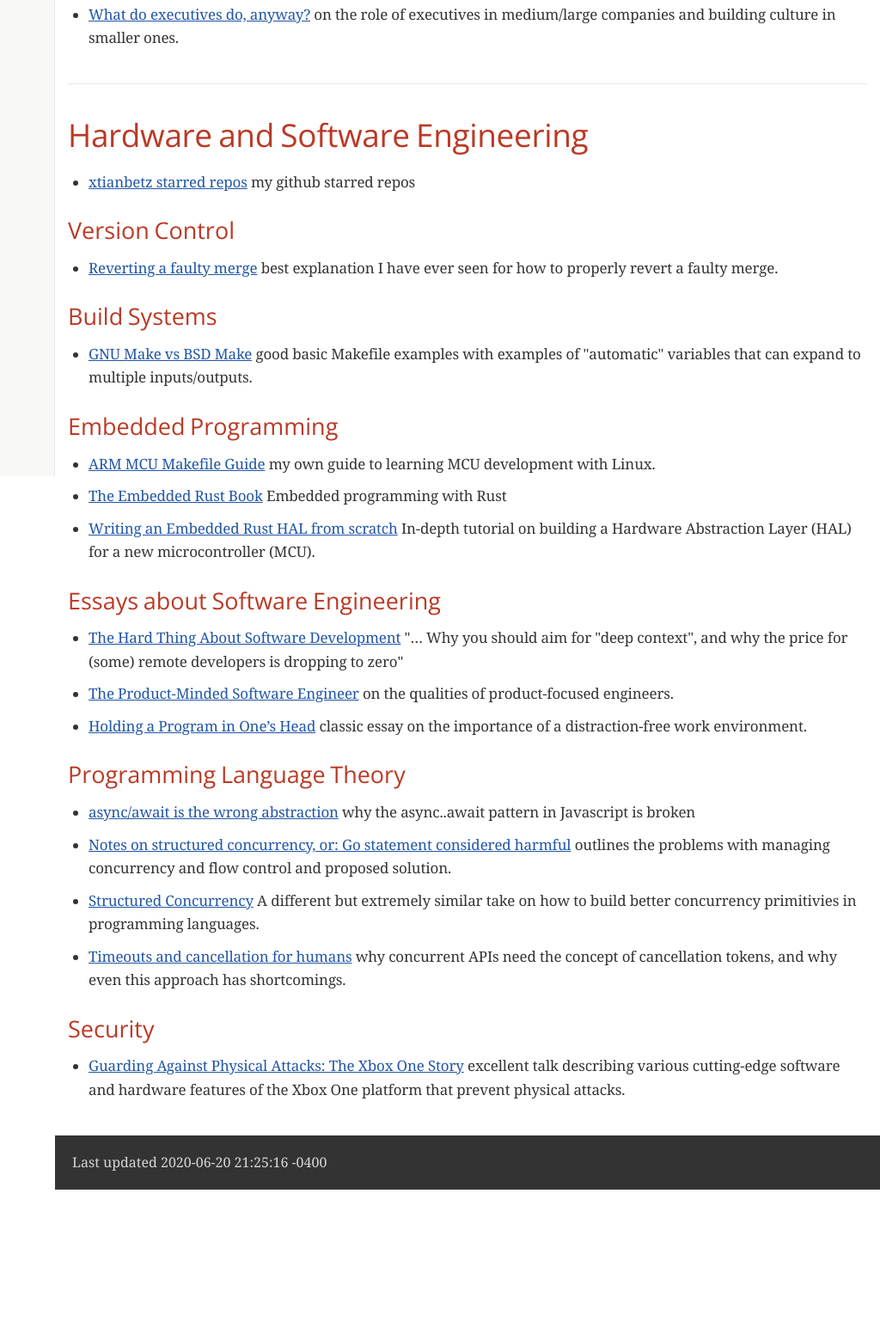
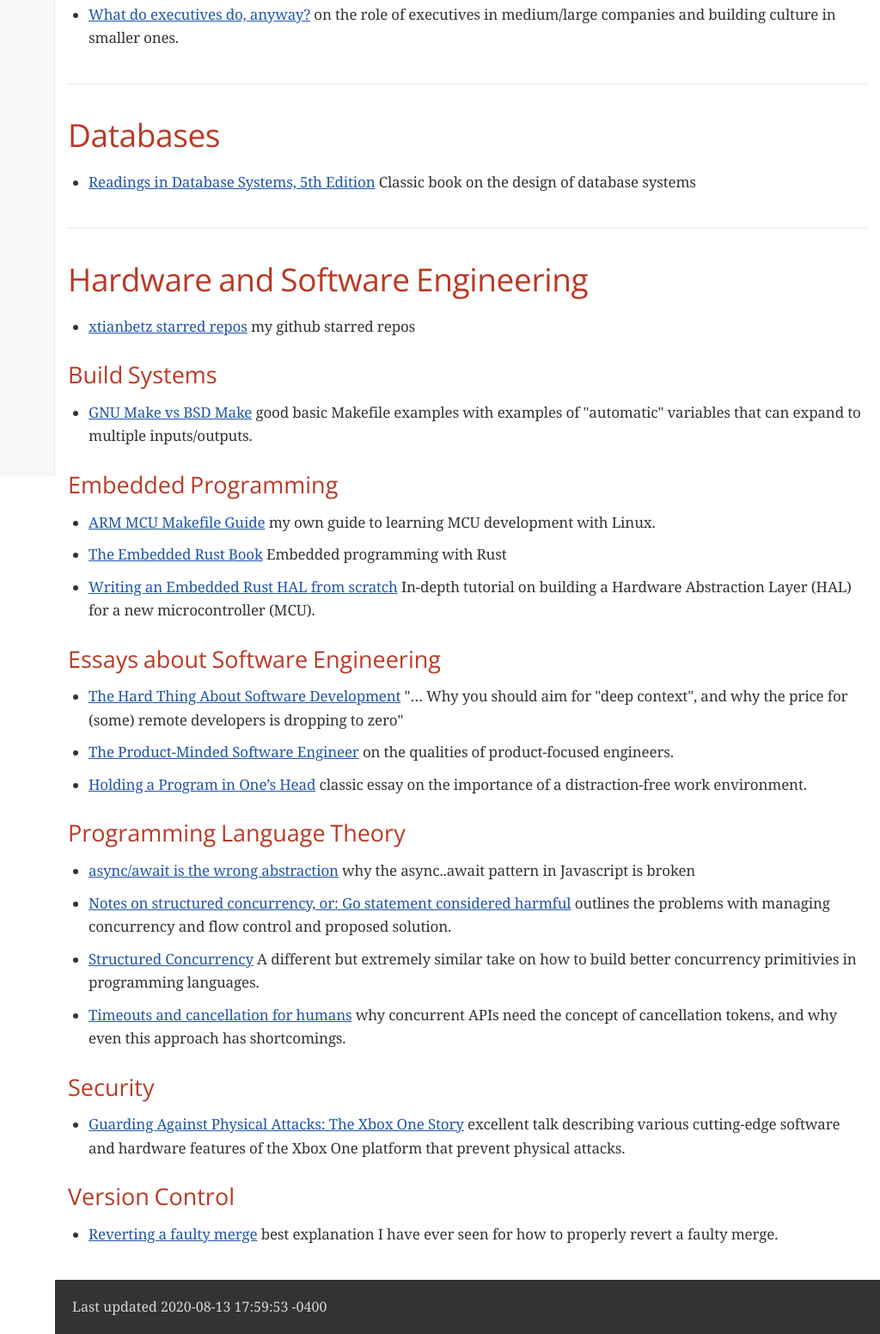
Before and after one commit to xtianbetz/xtians-links, a plain HTML site: page index.html in a window 1280 px wide. Shown: the part 246-1798 px from the top of the page at 86% size, without its empty margins (256-1280 px from the left). Before the commit the page ends 1630 px from the top, so only its background shows below. Drawn offline with nearby package versions, Linux system fonts and the light colour scheme; a web font is replaced by a local one.

Commit message:
add link to redbook

```diff
--- a/README.xml
+++ b/README.xml
@@ -4,7 +4,7 @@
 <article xmlns="http://docbook.org/ns/docbook" xmlns:xl="http://www.w3.org/1999/xlink" version="5.0" xml:lang="en">
 <info>
 <title>Xtian&#8217;s Links</title>
-<date>2020-06-20</date>
+<date>2020-08-13</date>
 </info>
 <simpara>A curated collection of links to various bits of content.</simpara>
 <section xml:id="_business_and_management_theory">
@@ -15,6 +15,14 @@
 </listitem>
 </itemizedlist>
 </section>
+<section xml:id="_databases">
+<title>Databases</title>
+<itemizedlist>
+<listitem>
+<simpara><link xl:href="http://www.redbook.io/">Readings in Database Systems, 5th Edition</link> Classic book on the design of database systems</simpara>
+</listitem>
+</itemizedlist>
+</section>
 <section xml:id="_hardware_and_software_engineering">
 <title>Hardware and Software Engineering</title>
 <itemizedlist>
@@ -22,16 +30,6 @@
 <simpara><link xl:href="https://github.com/xtianbetz?tab=stars">xtianbetz starred repos</link> my github starred repos</simpara>
 </listitem>
 </itemizedlist>
-<section xml:id="_version_control">
-<title>Version Control</title>
-<itemizedlist>
-<listitem>
-<simpara><link xl:href="https://mirrors.edge.kernel.org/pub/software/scm/git/docs/howto/revert-a-faulty-merge.txt">Reverting
-a faulty merge</link> best explanation I have ever seen for how to properly revert
-a faulty merge.</simpara>
-</listitem>
-</itemizedlist>
-</section>
 <section xml:id="_build_systems">
 <title>Build Systems</title>
 <itemizedlist>
@@ -93,5 +91,15 @@ a faulty merge.</simpara>
 </listitem>
 </itemizedlist>
 </section>
+<section xml:id="_version_control">
+<title>Version Control</title>
+<itemizedlist>
+<listitem>
+<simpara><link xl:href="https://mirrors.edge.kernel.org/pub/software/scm/git/docs/howto/revert-a-faulty-merge.txt">Reverting
+a faulty merge</link> best explanation I have ever seen for how to properly revert
+a faulty merge.</simpara>
+</listitem>
+</itemizedlist>
+</section>
 </section>
 </article>
--- a/index.html
+++ b/index.html
@@ -443,14 +443,15 @@ body.book #toc,body.book #preamble,body.book h1.sect0,body.book .sect1>h2{page-b
 <div id="toctitle">Table of Contents</div>
 <ul class="sectlevel1">
 <li><a href="#_business_and_management_theory">Business and Management Theory</a></li>
+<li><a href="#_databases">Databases</a></li>
 <li><a href="#_hardware_and_software_engineering">Hardware and Software Engineering</a>
 <ul class="sectlevel2">
-<li><a href="#_version_control">Version Control</a></li>
 <li><a href="#_build_systems">Build Systems</a></li>
 <li><a href="#_embedded_programming">Embedded Programming</a></li>
 <li><a href="#_essays_about_software_engineering">Essays about Software Engineering</a></li>
 <li><a href="#_programming_language_theory">Programming Language Theory</a></li>
 <li><a href="#_security">Security</a></li>
+<li><a href="#_version_control">Version Control</a></li>
 </ul>
 </li>
 </ul>
@@ -477,6 +478,18 @@ body.book #toc,body.book #preamble,body.book h1.sect0,body.book .sect1>h2{page-b
 </div>
 </div>
 <div class="sect1">
+<h2 id="_databases">Databases</h2>
+<div class="sectionbody">
+<div class="ulist">
+<ul>
+<li>
+<p><a href="http://www.redbook.io/">Readings in Database Systems, 5th Edition</a> Classic book on the design of database systems</p>
+</li>
+</ul>
+</div>
+</div>
+</div>
+<div class="sect1">
 <h2 id="_hardware_and_software_engineering">Hardware and Software Engineering</h2>
 <div class="sectionbody">
 <div class="ulist">
@@ -485,18 +498,6 @@ body.book #toc,body.book #preamble,body.book h1.sect0,body.book .sect1>h2{page-b
 <p><a href="https://github.com/xtianbetz?tab=stars">xtianbetz starred repos</a> my github starred repos</p>
 </li>
 </ul>
-</div>
-<div class="sect2">
-<h3 id="_version_control">Version Control</h3>
-<div class="ulist">
-<ul>
-<li>
-<p><a href="https://mirrors.edge.kernel.org/pub/software/scm/git/docs/howto/revert-a-faulty-merge.txt">Reverting
-a faulty merge</a> best explanation I have ever seen for how to properly revert
-a faulty merge.</p>
-</li>
-</ul>
-</div>
 </div>
 <div class="sect2">
 <h3 id="_build_systems">Build Systems</h3>
@@ -569,12 +570,24 @@ a faulty merge.</p>
 </ul>
 </div>
 </div>
+<div class="sect2">
+<h3 id="_version_control">Version Control</h3>
+<div class="ulist">
+<ul>
+<li>
+<p><a href="https://mirrors.edge.kernel.org/pub/software/scm/git/docs/howto/revert-a-faulty-merge.txt">Reverting
+a faulty merge</a> best explanation I have ever seen for how to properly revert
+a faulty merge.</p>
+</li>
+</ul>
+</div>
+</div>
 </div>
 </div>
 </div>
 <div id="footer">
 <div id="footer-text">
-Last updated 2020-06-20 21:25:16 -0400
+Last updated 2020-08-13 17:59:53 -0400
 </div>
 </div>
 </body>
```
Also changed, not shown: 2 other files.
